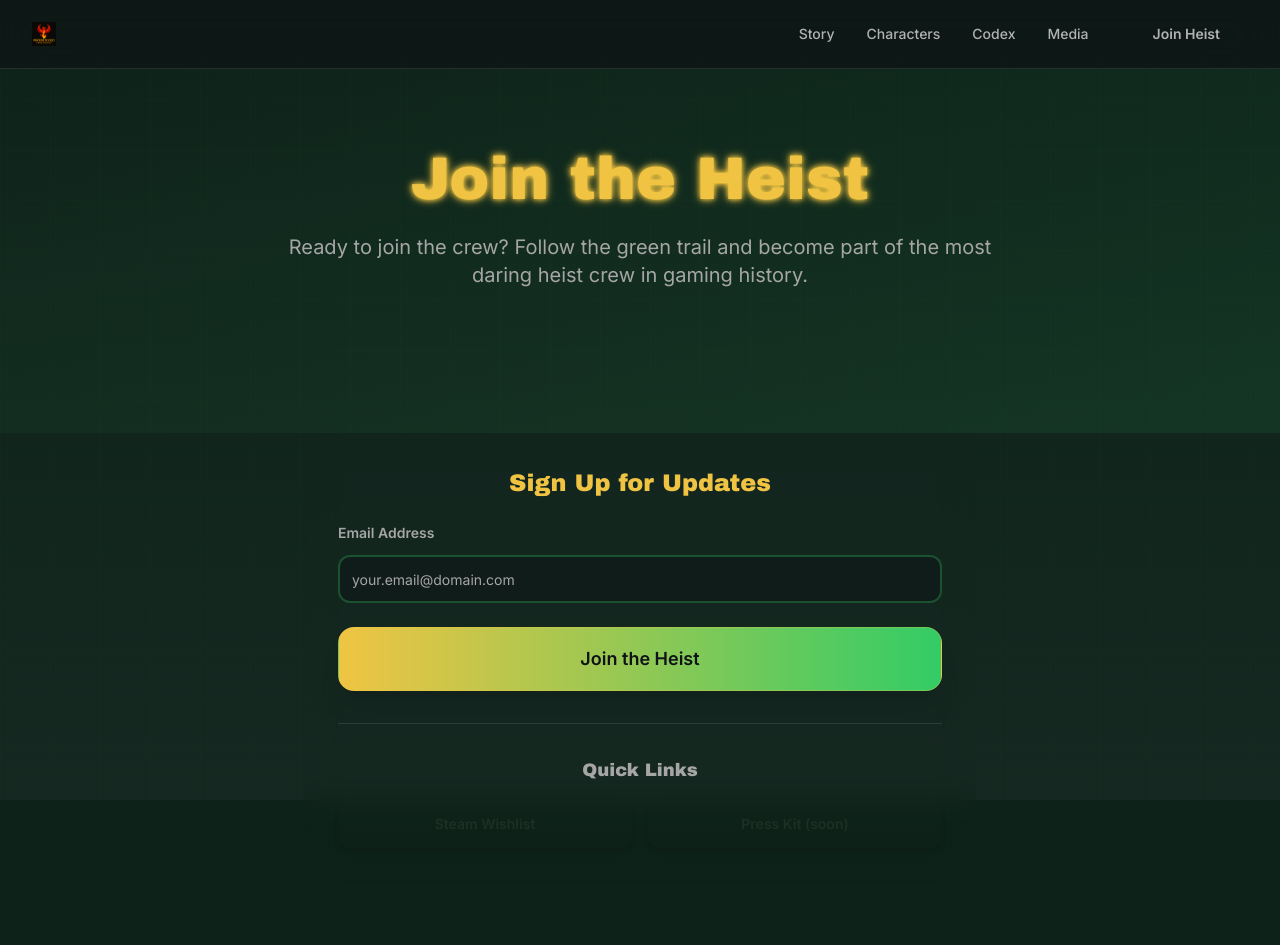
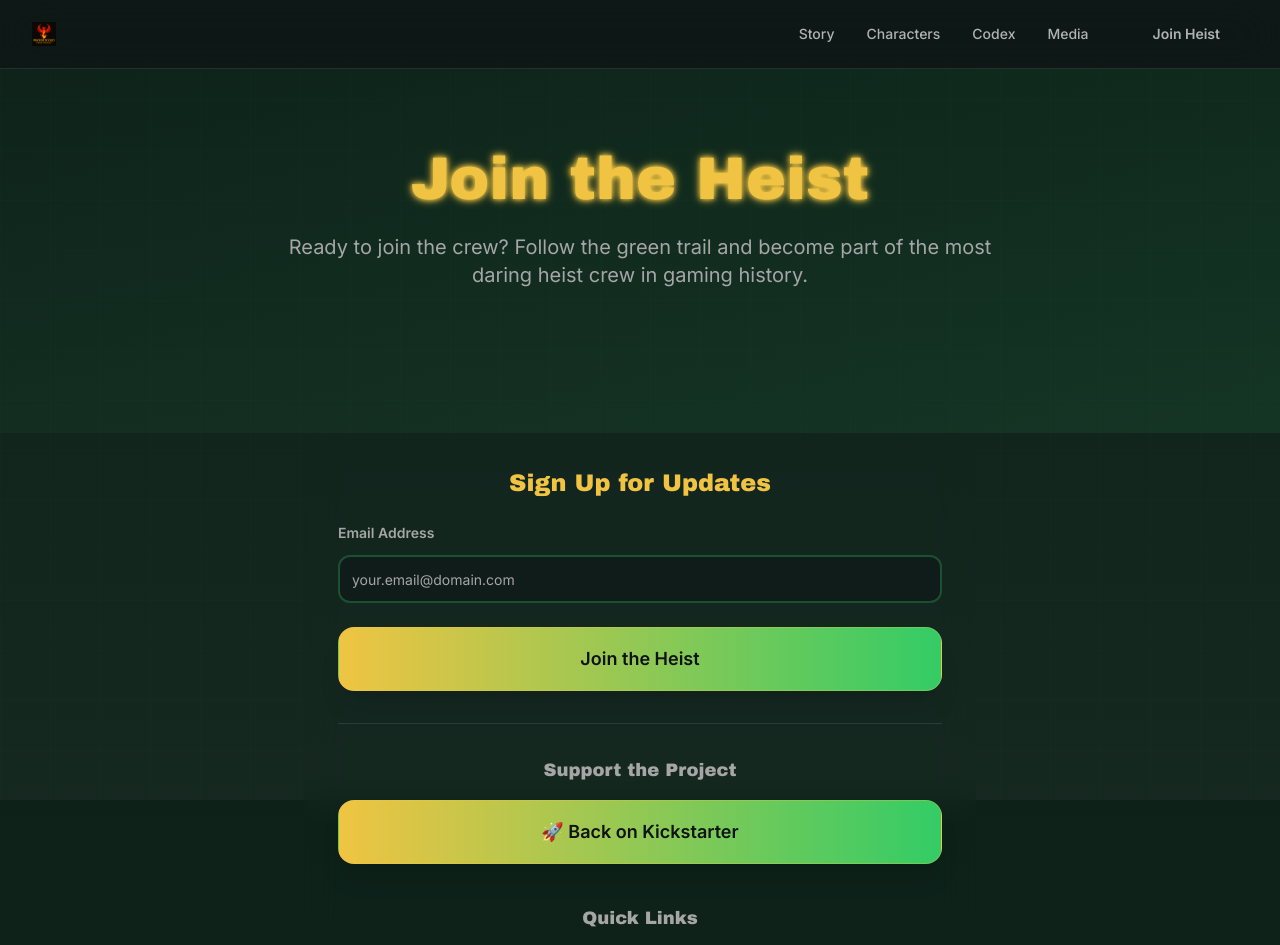
Before and after one commit to phoenixgoldz/kipcaper-showcase-site, a React (Vite) app: page /join in a window 1280 px wide. Shown: the top 945 px of the page. Built offline with nearby package versions, Linux system fonts and the light colour scheme.

Commit message:
Add Kickstarter link

```diff
--- a/src/components/Hero.tsx
+++ b/src/components/Hero.tsx
@@ -48,9 +48,16 @@ export const Hero = () => {
             <li>• Crack the <span className="text-accent font-medium">Codex</span>—page by stolen page.</li>
           </ul>
 
-          <div className="flex gap-3 pt-2">
+          <div className="flex flex-col sm:flex-row gap-3 pt-2">
             <Button asChild variant="hero" className="hover-scale kip-heist-glow">
-              <Link to="/join" aria-label="Join the Heist">Join the Heist</Link>
+              <a
+                href="https://www.kickstarter.com/projects/phoenixgoldgames/kip-caper-and-the-codex-caperius"
+                target="_blank"
+                rel="noopener noreferrer"
+                aria-label="Back Kip Caper on Kickstarter"
+              >
+                🚀 Back on Kickstarter
+              </a>
             </Button>
             <Button asChild variant="outline" className="hover-scale codex-flip">
               <Link to="/codex" aria-label="Peek Inside the Codex">Peek Inside the Codex</Link>
--- a/src/pages/Join.tsx
+++ b/src/pages/Join.tsx
@@ -61,7 +61,21 @@ const Join = () => {
             </form>
 
             <div className="mt-8 pt-8 border-t border-white/10">
-              <h3 className="font-display text-lg mb-4 text-center" style={{color: 'hsl(var(--eucalyptus-mist))'}}>Quick Links</h3>
+              <h3 className="font-display text-lg mb-4 text-center" style={{color: 'hsl(var(--eucalyptus-mist))'}}>Support the Project</h3>
+              <div className="mb-6">
+                <Button asChild variant="hero" size="xl" className="w-full hover-lift kip-heist-glow mb-4">
+                  <a
+                    href="https://www.kickstarter.com/projects/phoenixgoldgames/kip-caper-and-the-codex-caperius"
+                    target="_blank"
+                    rel="noopener noreferrer"
+                    aria-label="Back Kip Caper on Kickstarter"
+                  >
+                    🚀 Back on Kickstarter
+                  </a>
+                </Button>
+              </div>
+
+              <h4 className="font-display text-lg mb-4 text-center" style={{color: 'hsl(var(--eucalyptus-mist))'}}>Quick Links</h4>
               <div className="grid sm:grid-cols-2 gap-4">
                 <Button variant="outline" asChild className="hover-lift tech-border codex-peek">
                   <a href="#" aria-label="Steam Wishlist placeholder">
```
